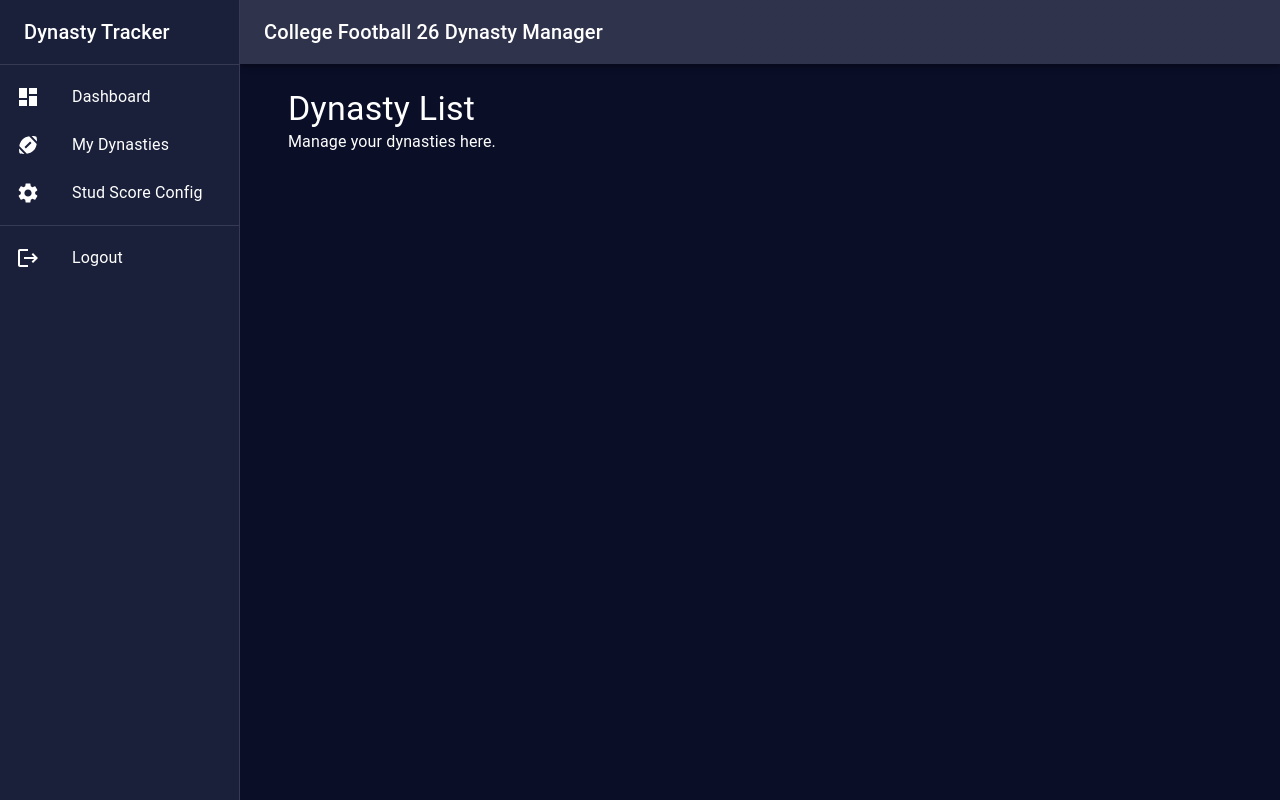
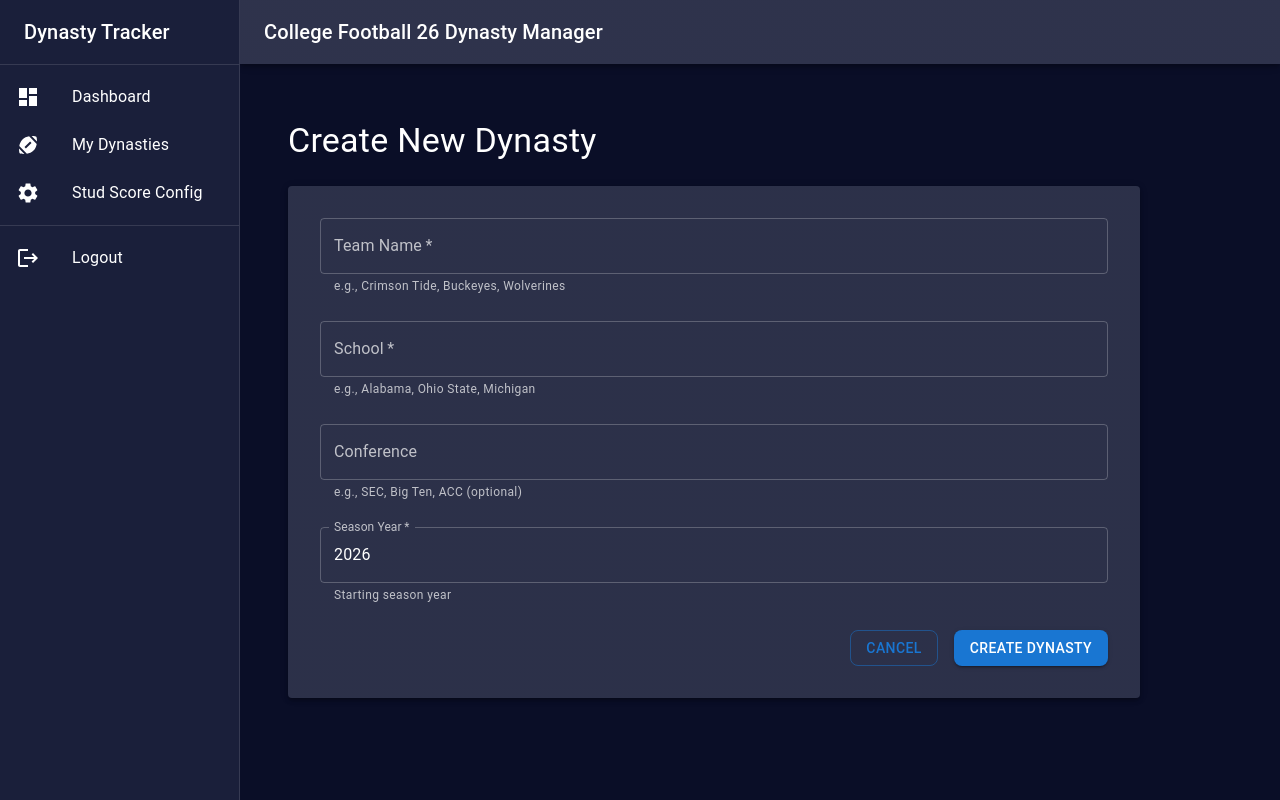
Before and after one commit to rgwhitaker/dynasty-chaos-tracker, a React (Create React App) app in the folder frontend/: page /dynasties in a window 1280 px wide. Built offline with nearby package versions, Linux system fonts and the light colour scheme; no server answers; sample sign-in values are in the browser's storage.

Commit message:
Add dynasty creation form to DynastyList page
Co-authored-by: rgwhitaker <10407070+rgwhitaker@users.noreply.github.com>

```diff
--- a/frontend/src/components/Layout.js
+++ b/frontend/src/components/Layout.js
@@ -19,7 +19,6 @@ import {
   Menu as MenuIcon,
   Dashboard as DashboardIcon,
   SportsFootball as SportsFootballIcon,
-  People as PeopleIcon,
   Settings as SettingsIcon,
   Logout as LogoutIcon,
 } from '@mui/icons-material';
--- a/frontend/src/pages/DynastyList.js
+++ b/frontend/src/pages/DynastyList.js
@@ -1,11 +1,123 @@
-import React from 'react';
-import { Container, Typography } from '@mui/material';
+import React, { useState } from 'react';
+import { useNavigate } from 'react-router-dom';
+import { useDispatch } from 'react-redux';
+import {
+  Container,
+  Typography,
+  TextField,
+  Button,
+  Box,
+  Paper,
+  Grid,
+} from '@mui/material';
+import { createDynasty } from '../store/slices/dynastySlice';
 
 const DynastyList = () => {
+  const navigate = useNavigate();
+  const dispatch = useDispatch();
+  const [formData, setFormData] = useState({
+    team_name: '',
+    school: '',
+    conference: '',
+    season_year: new Date().getFullYear(),
+  });
+
+  const handleChange = (e) => {
+    setFormData({
+      ...formData,
+      [e.target.name]: e.target.value,
+    });
+  };
+
+  const handleSubmit = async (e) => {
+    e.preventDefault();
+    try {
+      const result = await dispatch(createDynasty(formData)).unwrap();
+      // Navigate to the newly created dynasty's roster management page
+      navigate(`/dynasties/${result.id}/roster`);
+    } catch (error) {
+      console.error('Failed to create dynasty:', error);
+    }
+  };
+
+  const handleCancel = () => {
+    navigate('/dashboard');
+  };
+
   return (
-    <Container>
-      <Typography variant="h4">Dynasty List</Typography>
-      <Typography>Manage your dynasties here.</Typography>
+    <Container maxWidth="md">
+      <Box sx={{ mt: 4, mb: 4 }}>
+        <Typography variant="h4" component="h1" gutterBottom>
+          Create New Dynasty
+        </Typography>
+        <Paper elevation={3} sx={{ p: 4, mt: 3 }}>
+          <form onSubmit={handleSubmit}>
+            <Grid container spacing={3}>
+              <Grid item xs={12}>
+                <TextField
+                  fullWidth
+                  label="Team Name"
+                  name="team_name"
+                  value={formData.team_name}
+                  onChange={handleChange}
+                  required
+                  helperText="e.g., Crimson Tide, Buckeyes, Wolverines"
+                />
+              </Grid>
+              <Grid item xs={12}>
+                <TextField
+                  fullWidth
+                  label="School"
+                  name="school"
+                  value={formData.school}
+                  onChange={handleChange}
+                  required
+                  helperText="e.g., Alabama, Ohio State, Michigan"
+                />
+              </Grid>
+              <Grid item xs={12}>
+                <TextField
+                  fullWidth
+                  label="Conference"
+                  name="conference"
+                  value={formData.conference}
+                  onChange={handleChange}
+                  helperText="e.g., SEC, Big Ten, ACC (optional)"
+                />
+              </Grid>
+              <Grid item xs={12}>
+                <TextField
+                  fullWidth
+                  label="Season Year"
+                  name="season_year"
+                  type="number"
+                  value={formData.season_year}
+                  onChange={handleChange}
+                  required
+                  helperText="Starting season year"
+                />
+              </Grid>
+              <Grid item xs={12}>
+                <Box sx={{ display: 'flex', gap: 2, justifyContent: 'flex-end' }}>
+                  <Button
+                    variant="outlined"
+                    onClick={handleCancel}
+                  >
+                    Cancel
+                  </Button>
+                  <Button
+                    type="submit"
+                    variant="contained"
+                    color="primary"
+                  >
+                    Create Dynasty
+                  </Button>
+                </Box>
+              </Grid>
+            </Grid>
+          </form>
+        </Paper>
+      </Box>
     </Container>
   );
 };
```
Also changed, not shown: 1 other file (tests, documents, lock files or other folders).
